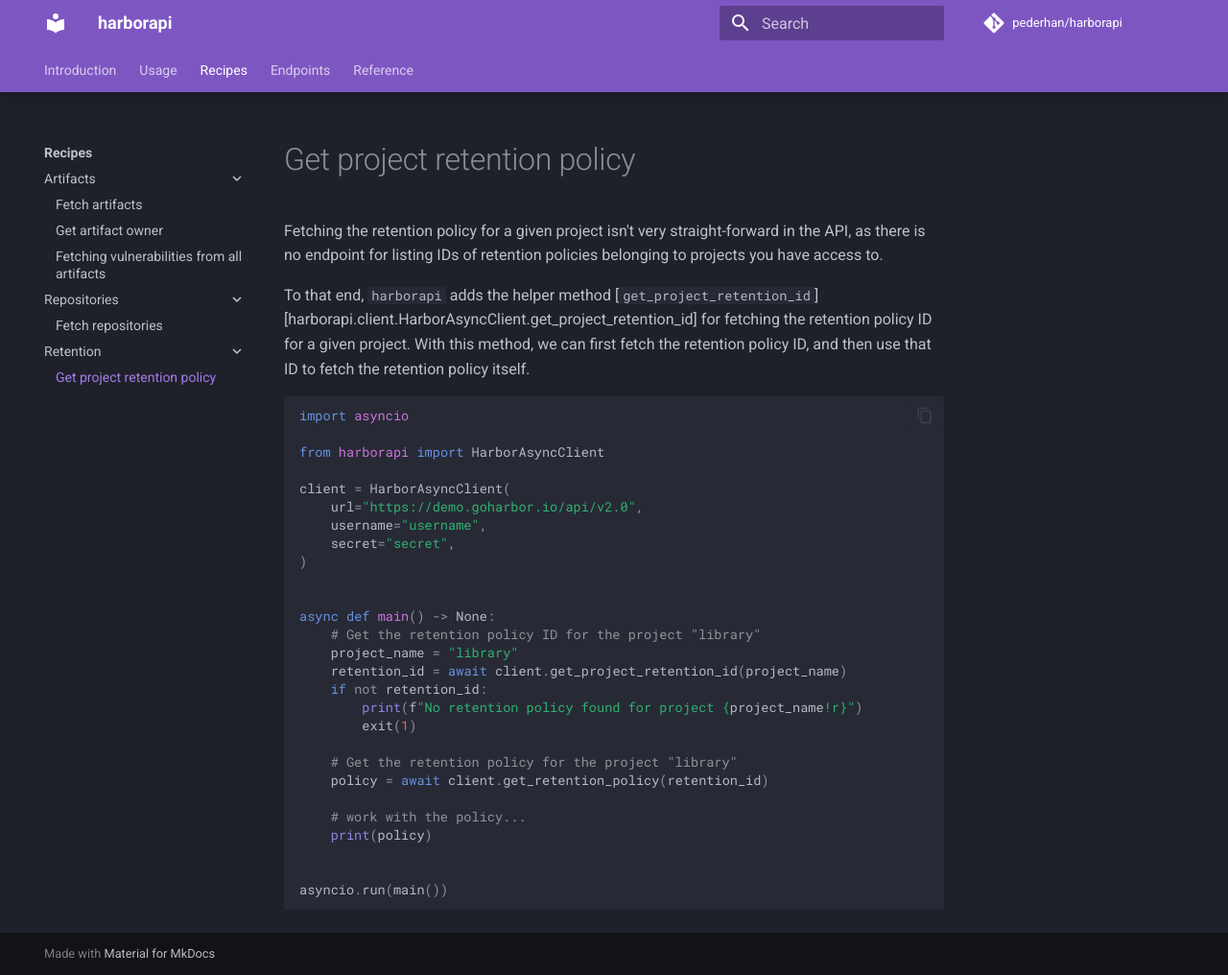
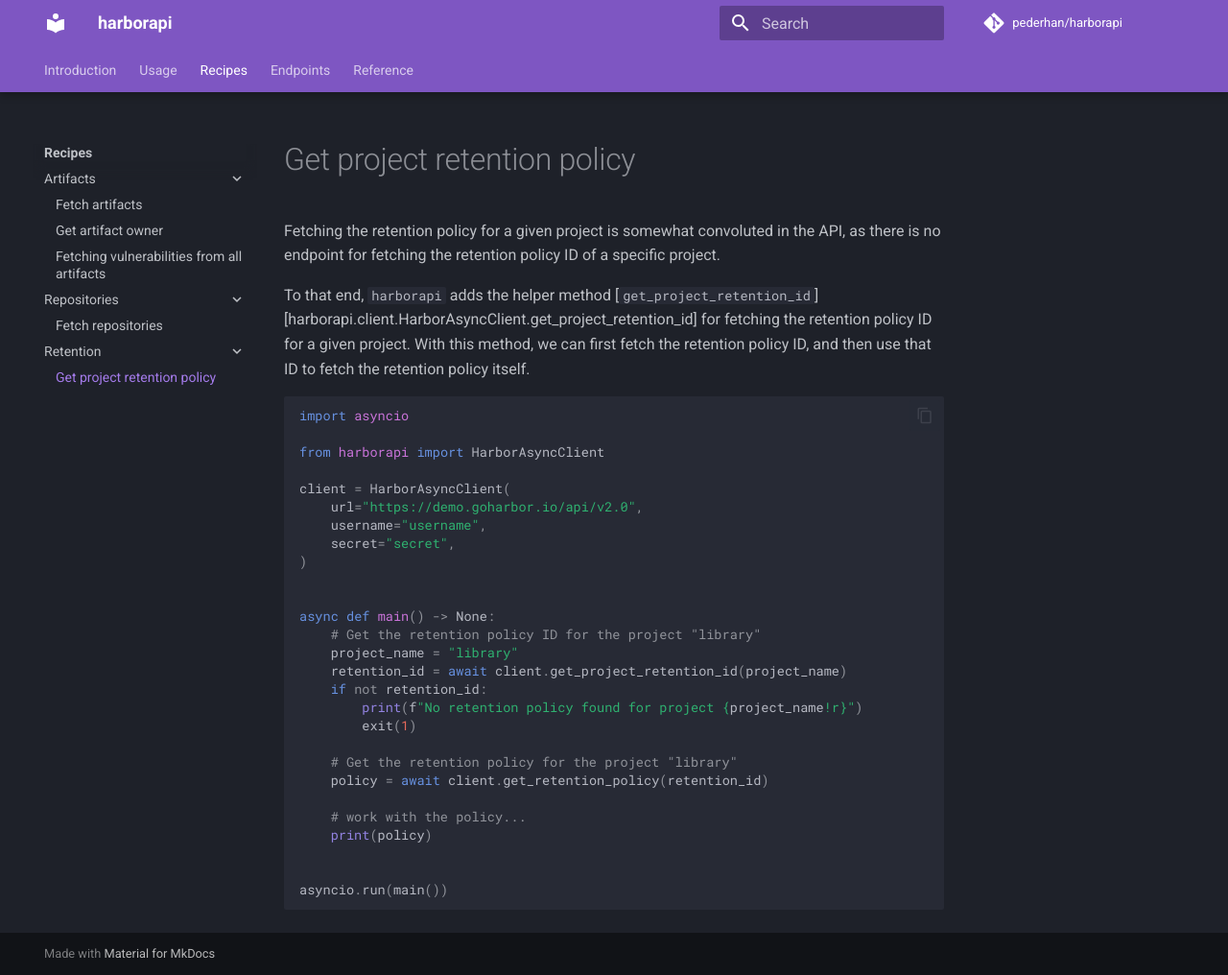
Before and after one commit to unioslo/harborapi, an MkDocs documentation site: the page built from docs/recipes/retention/get-retention.md, in a window 1280 px wide and 1016 px high. Shown: the whole window at 96% size. Built offline with MkDocs 1.6.1 and Material for MkDocs 9.7.7, drawn with Linux system fonts in a browser that asks for light colours; comment, search, counter and statistics services are not loaded.

Commit message:
Docs: change get-retention recipe phrasing

```diff
--- a/docs/recipes/retention/get-retention.md
+++ b/docs/recipes/retention/get-retention.md
@@ -1,6 +1,6 @@
 # Get project retention policy
 
-Fetching the retention policy for a given project isn't very straight-forward in the API, as there is no endpoint for listing IDs of retention policies belonging to projects you have access to.
+Fetching the retention policy for a given project is somewhat convoluted in the API, as there is no endpoint for fetching the retention policy ID of a specific project.
 
 To that end, `harborapi` adds the helper method [`get_project_retention_id`][harborapi.client.HarborAsyncClient.get_project_retention_id] for fetching the retention policy ID for a given project. With this method, we can first fetch the retention policy ID, and then use that ID to fetch the retention policy itself.
 
```
